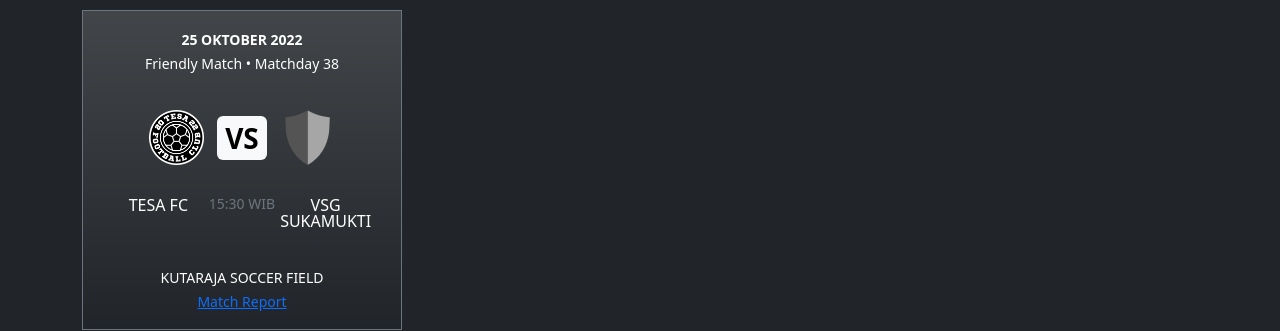
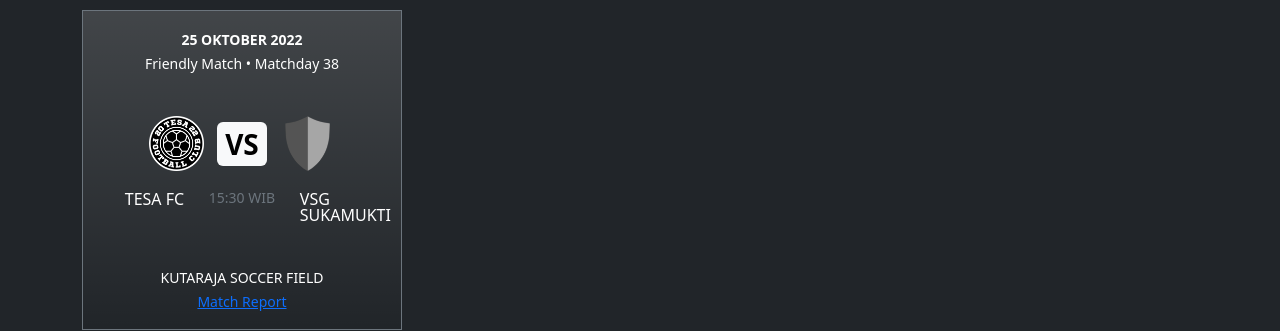
Before and after one commit to tesafc/tesafc.github.io, a Jekyll site: the page built from index.html, in a window 1280 px wide. Shown: the part 810-1141 px from the top of the page. Built offline with Jekyll 4.4.1, drawn with Linux system fonts in a browser that asks for light colours; nearby versions of some CDN libraries.

Commit message:
Update index.html

```diff
--- a/index.html
+++ b/index.html
@@ -46,7 +46,7 @@
           <p class="card-text text-uppercase fw-bolder mb-0"><small>{{ match.time }}</small></p>
           <p class="card-text text-capitalize mb-0"><small>{{ match.competition }} • {{ match.matchday }}</small></p>
         </div>
-        <div class="card-body d-flex flex-column justify-content-evenly align-items-center p-0">
+        <div class="card-body d-flex flex-column justify-content-center align-items-center p-0">
           <div class="row g-3">
             <div class="col-4 d-flex justify-content-center">
               <img src="{% if match.home-team.logo %}{{ match.home-team.logo | relative_url }}{% else %}{{ '/assets/img/logo/logo-blank.png' | relative_url }}{% endif %}" alt="" class="" width="auto" height="55">
@@ -58,10 +58,10 @@
               <img src="{% if match.away-team.logo %}{{ match.away-team.logo | relative_url }}{% else %}{{ '/assets/img/logo/logo-blank.png' | relative_url }}{% endif %}" alt="" class="" width="auto" height="55">
             </div>
           </div>
-          <div class="row g-0 mt-1">
-            <div class="col-4 d-flex justify-content-center text-center text-uppercase lh-1">{{ match.home-team.name }}</div>
+          <div class="row g-3 mt-1">
+            <div class="col-4 d-flex justify-content-end text-end text-uppercase lh-1">{{ match.home-team.name }}</div>
             <div class="col-4 d-flex justify-content-center text-center text-uppercase text-secondary lh-1"><small>{{ match.kick-off }}</small></div>
-            <div class="col-4 d-flex justify-content-center text-center text-uppercase lh-1">{{ match.away-team.name }}</div>
+            <div class="col-4 d-flex justify-content-start text-start text-uppercase lh-1">{{ match.away-team.name }}</div>
           </div>
         </div>
         <div class="card-footer text-bg-dark bg-transparent text-center border-0 pb-3">
```
